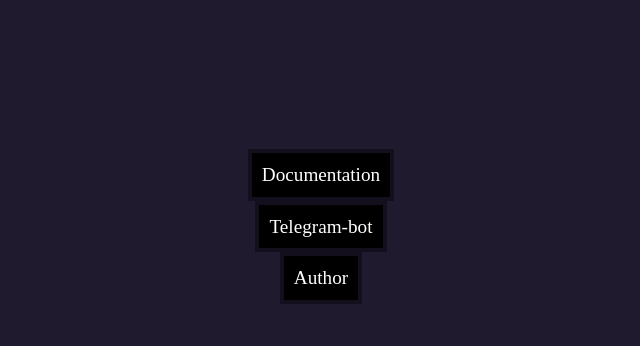
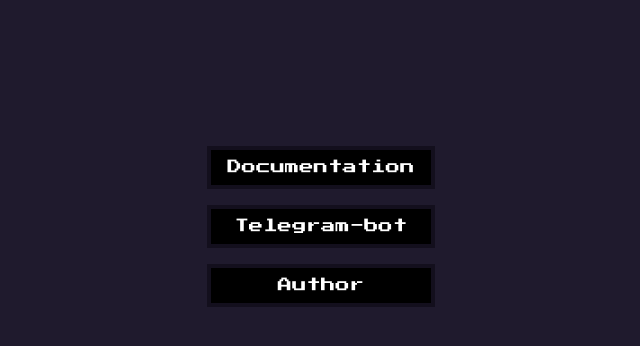
Before and after one commit to hud0shnik/vallhallaapi, a plain HTML site: page code/index.html in a window 1280 px wide. Shown: the whole page, without its empty margins (319-959 px from the left). Drawn offline with Linux system fonts and the light colour scheme.

Commit message:
update frontend: update styles
Добавил хавер на ссылки
Обновил шрифт
Обновил отступы

```diff
--- a/code/style.css
+++ b/code/style.css
@@ -1,4 +1,5 @@
 body {
+	font-family: "Press Start 2P";
     color: #ffffff;
     background-color: #1f1a2d;
 }
@@ -15,8 +16,10 @@
     align-items: center;
 }
 .card a{
+    margin: 8px;
+    width: 200px;
     color: #ffffff;
-    font-size: 120%;
+    font-size: 90%;
     line-height: 1.75;
     border: 4px solid #130F1D;
     background-color: #000000;
@@ -26,3 +29,6 @@
     padding-top: 5px;
     padding-bottom: 5px;
 }
+.card a:hover{
+    color: #fc1783;
+}
```
